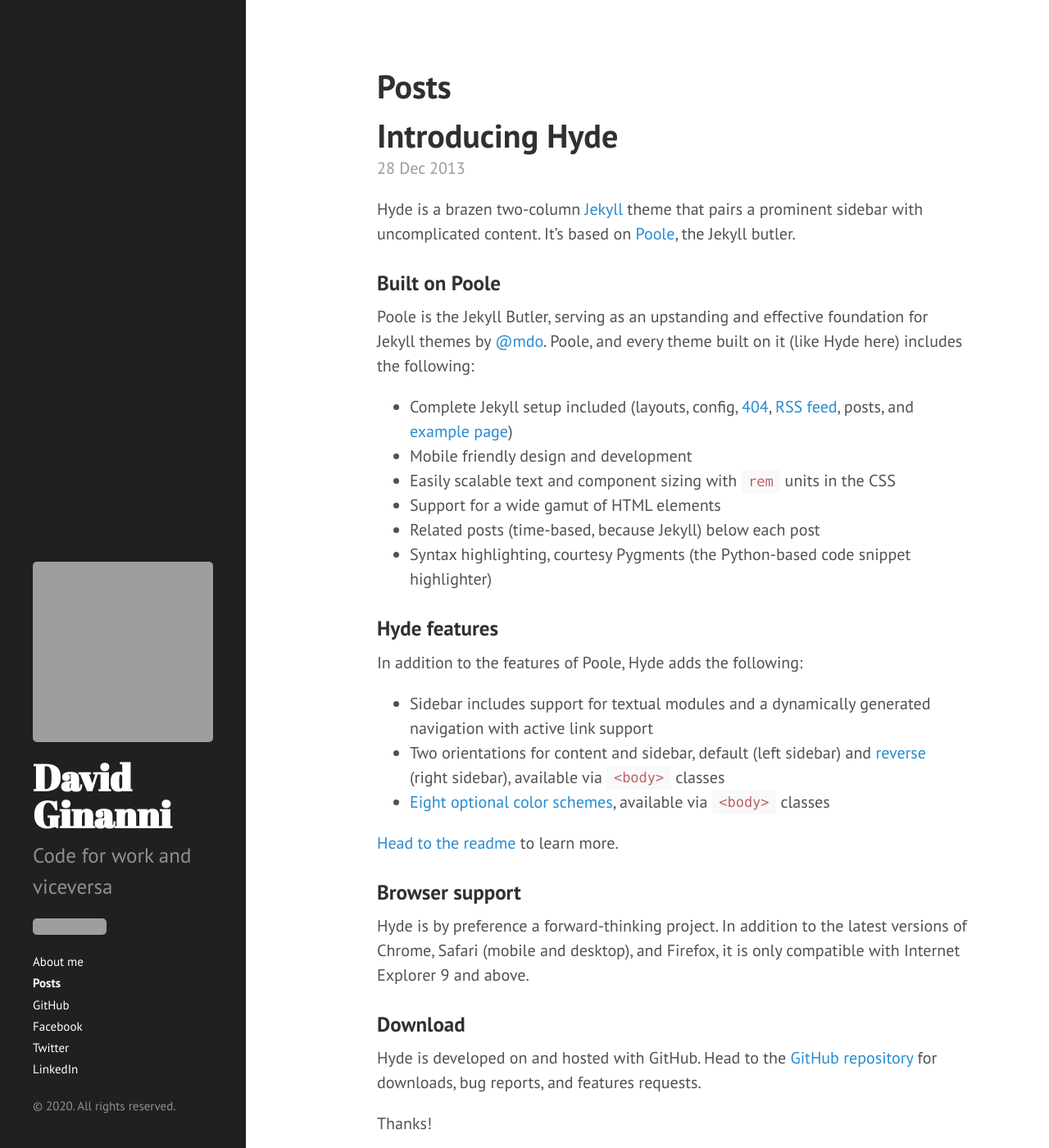
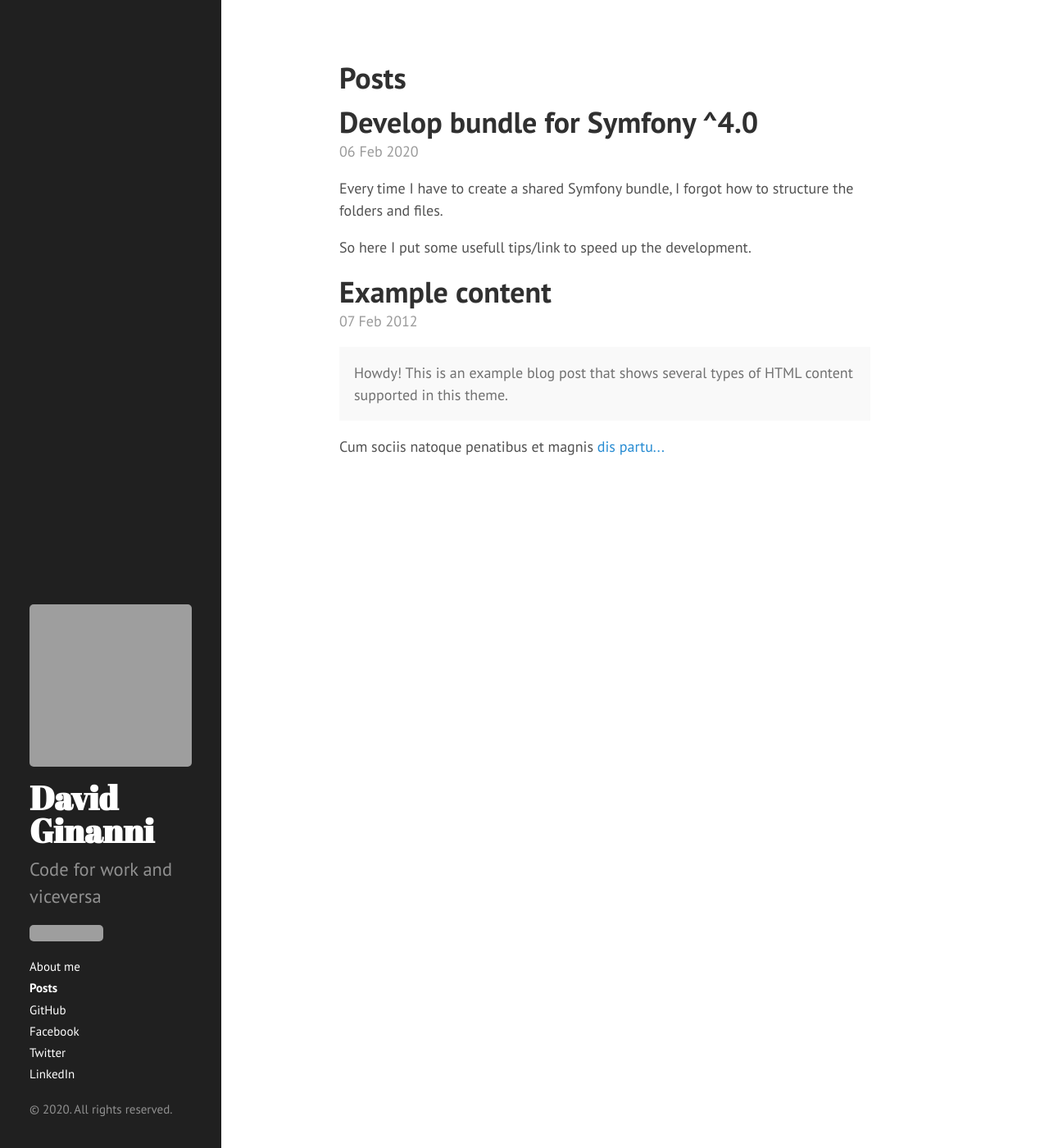
Before and after one commit to GGGGino/ggggino.github.io, a Jekyll site: the page built from posts.html, in a window 1280 px wide and 1400 px high. Shown: the whole window at 82% size. Built offline with Jekyll 4.4.1, drawn with Linux system fonts in a browser that asks for light colours; some of the changed text lies outside the part shown; grey boxes are pictures that could not be loaded.

Commit message:
post on Symfony

```diff
--- a/_posts/2012-02-06-whats-jekyll.md
+++ /dev/null
@@ -1,12 +0,0 @@
----
-layout: post
-title: What's Jekyll?
----
-
-[Jekyll](http://jekyllrb.com) is a static site generator, an open-source tool for creating simple yet powerful websites of all shapes and sizes. From [the project's readme](https://github.com/mojombo/jekyll/blob/master/README.markdown):
-
-  > Jekyll is a simple, blog aware, static site generator. It takes a template directory [...] and spits out a complete, static website suitable for serving with Apache or your favorite web server. This is also the engine behind GitHub Pages, which you can use to host your project’s page or blog right here from GitHub.
-
-It's an immensely useful tool and one we encourage you to use here with Hyde.
-
-Find out more by [visiting the project on GitHub](https://github.com/mojombo/jekyll).
--- a/_posts/2013-12-28-introducing-hyde.md
+++ /dev/null
@@ -1,37 +0,0 @@
----
-layout: post
-title: Introducing Hyde
----
-
-Hyde is a brazen two-column [Jekyll](http://jekyllrb.com) theme that pairs a prominent sidebar with uncomplicated content. It's based on [Poole](http://getpoole.com), the Jekyll butler.
-
-### Built on Poole
-
-Poole is the Jekyll Butler, serving as an upstanding and effective foundation for Jekyll themes by [@mdo](https://twitter.com/mdo). Poole, and every theme built on it (like Hyde here) includes the following:
-
-* Complete Jekyll setup included (layouts, config, [404](/404), [RSS feed](/atom.xml), posts, and [example page](/about))
-* Mobile friendly design and development
-* Easily scalable text and component sizing with `rem` units in the CSS
-* Support for a wide gamut of HTML elements
-* Related posts (time-based, because Jekyll) below each post
-* Syntax highlighting, courtesy Pygments (the Python-based code snippet highlighter)
-
-### Hyde features
-
-In addition to the features of Poole, Hyde adds the following:
-
-* Sidebar includes support for textual modules and a dynamically generated navigation with active link support
-* Two orientations for content and sidebar, default (left sidebar) and [reverse](https://github.com/poole/lanyon#reverse-layout) (right sidebar), available via `<body>` classes
-* [Eight optional color schemes](https://github.com/poole/hyde#themes), available via `<body>` classes
-
-[Head to the readme](https://github.com/poole/hyde#readme) to learn more.
-
-### Browser support
-
-Hyde is by preference a forward-thinking project. In addition to the latest versions of Chrome, Safari (mobile and desktop), and Firefox, it is only compatible with Internet Explorer 9 and above.
-
-### Download
-
-Hyde is developed on and hosted with GitHub. Head to the <a href="https://github.com/poole/hyde">GitHub repository</a> for downloads, bug reports, and features requests.
-
-Thanks!
--- /dev/null
+++ b/_posts/2020-02-06-develop-symfony-bundles.md
@@ -0,0 +1,80 @@
+---
+layout: post
+title: Develop bundle for Symfony ^4.0
+---
+
+Every time I have to create a shared Symfony bundle, I forgot how to structure the folders and files.
+
+So here I put some usefull tips/link to speed up the development.
+
+## Structure
+
+The first thing to do is creating a workable Symfony folder, using the instruction described in the download page of symfony.
+In this way I can test my bundle in a fresh real installation.
+
+### Create the space for your bundle
+
+Next thing to do is create a folder in the root called "bundles" in order to have a folder that is "outside" the core files.
+Create the bundle inside called for example "[GGGGinoRecentyBundle](https://github.com/GGGGino/RecentyBundle)"
+
+<pre>
+root
++---bundles
+|   \---GGGGino
+|       \---RecentyBudle
+|           +---composer.json
+|           +---.git
+|           \---...
++---bin
++---config
+</pre>
+
+### Configure symfony to load your bundle
+
+Prepare the autoloader to get your bundle
+
+composer.json
+<pre>
+{
+    ...,
+    "autoload": {
+        "psr-4": {
+            "App\\": "src/",
+            "GGGGino\\RecentyBundle\\": "bundles/GGGGino/RecentyBundle/src"
+        }
+    },
+    ...
+}
+</pre>
+
+To apply this editing to t
+
+Load your bundle inside the symfony project.
+
+> Of course before load the bundle, create it.
+
+bundles.php
+{% highlight php %}
+<?php
+
+return [
+    // other bundles here
+    GGGGino\RecentyBundle\GGGGinoRecentyBundle::class => ['all' => true],
+];
+{% endhighlight %}
+
+## Bundle
+
+Now you can use this [skeleton](https://github.com/treehouselabs/skeleton-bundle), that is a very good starting place.
+
+There are also some good tools to test, beautify you code.
+
+* [Travis-ci](https://travis-ci.org/)
+* [Scrutinizer-ci](https://scrutinizer-ci.com/)
+* [PHP-CS](https://github.com/FriendsOfPHP/PHP-CS-Fixer)
+
+
+> Here some of good structured Bundle to take inspiration from
+
+* [GGGGino/SkuskuCartBundle](https://github.com/GGGGino/SkuskuCartBundle)
+* [8p/EightPointsGuzzleBundle](https://github.com/8p/EightPointsGuzzleBundle)
--- a/about.md
+++ b/about.md
@@ -29,11 +29,11 @@
 
 So in late 2014 I changed company to find some new challenges. I didn't want to be a website builder for the rest of my life, I want to test myself with building **Web apps**.
 
-I was only one year in the new company but there I build some cute things:
+I have been in the new company for only one year but there I build some cute things:
 
 * A Js game developed with [Pixi.js](http://www.pixijs.com/) that should represent a sort of [Puzzle bubble](https://it.wikipedia.org/wiki/Puzzle_Bobble)
 * Build modules and themes for Drupal
-* Frontend part of a important company
+* Frontend part of a big betting company
 
 .
 .
--- a/assets/css/override.css
+++ b/assets/css/override.css
@@ -4,6 +4,11 @@
 .sidebar-about h1 {
 	font-size: 2.25rem;
 }
+@media (min-width: 58em) {
+  html {
+    font-size: 18px;
+  }
+}
 @media (min-width: 48em) {
 	.sidebar {
 		width: 15rem;
--- a/index.html
+++ b/index.html
@@ -40,7 +40,7 @@
 
     <span class="post-date">{{ post.date | date_to_string }}</span>
 
-    {{ post.content|truncate: 300 }}
+    {{ post.content|truncate: 200 }}
   </div>
   {% endfor %}
 </div>
--- a/posts.html
+++ b/posts.html
@@ -14,7 +14,7 @@
 
     <span class="post-date">{{ post.date | date_to_string }}</span>
 
-    {{ post.content }}
+    {{ post.content|truncate: 200 }}
   </div>
   {% endfor %}
 </div>
```
